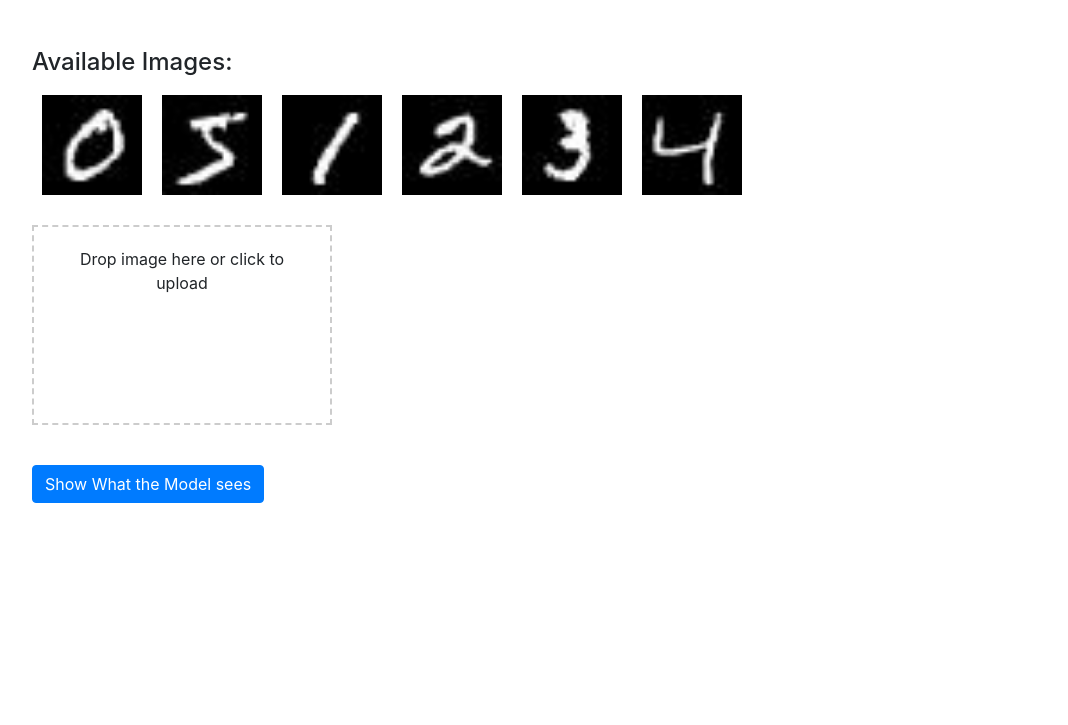
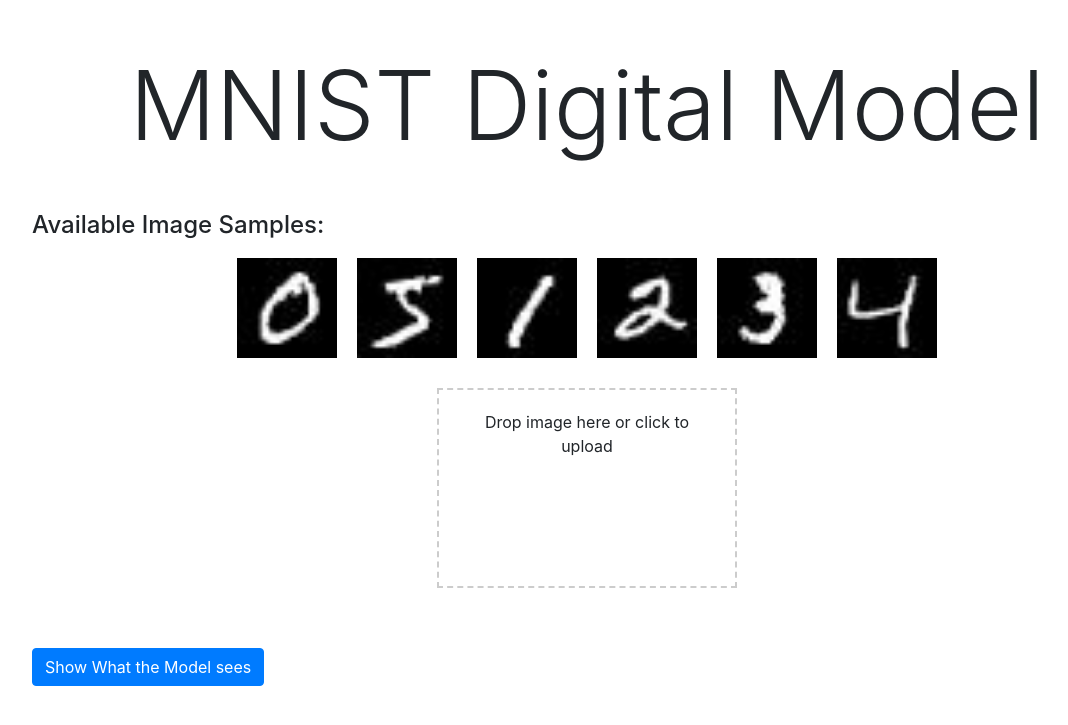
Before and after one commit to Vamonosraza/FlaskMNIST, a Flask app: page / in a window 1280 px wide. Shown: the top 725 px of the page, without its empty margins (53-1121 px from the left). Run offline with Flask 3, Linux system fonts and the light colour scheme; some libraries are stand-ins or nearby versions.

Commit message:
Enhance layout for image display and dropzone functionality in index.html

```diff
--- a/templates/index.html
+++ b/templates/index.html
@@ -6,6 +6,20 @@
     <title>MNIST Digit Recognition</title>
     <link href="https://stackpath.bootstrapcdn.com/bootstrap/4.5.2/css/bootstrap.min.css" rel="stylesheet">
     <style>
+        .image-container{
+            display: flex;
+            flex-direction: row;
+            flex-wrap: wrap;
+            justify-content: center;
+        }
+        .dropzone-container{
+            display: flex;
+            flex-direction: column;
+            align-items: center;
+            justify-content: center;
+            height: auto;
+        }
+
         #dropZone {
             width: 300px;
             height: 200px;
@@ -13,21 +27,31 @@
             text-align: center;
             padding: 20px;
             margin: 20px 0;
+            cursor: pointer;
         }
         #dropZone.dragover {
             background: #e1e1e1;
             border-color: #999;
         }
+
+        img{
+            cursor: grab;
+        }
+
         #arrayContainer {
             margin-top:20px;
             white-space: pre;
+            display: none;
         }
     </style>
 </head>
 <body>
+    <div class="container mt-5 text-center">
+        <h1 class="display-1">MNIST Digital Model</h1>
+    </div>
     <div class="container mt-5">
-        <h4>Available Images:</h4>
-        <div style="display: flex; flex-direction: row; flex-wrap: wrap;">
+        <h4>Available Image Samples:</h4>
+        <div class="image-container">
             {% for image in images %}
             <div>
                 <img src="/images/{{ image }}"
@@ -39,9 +63,11 @@
             {% endfor %}
         </div>
 
-        <div id="dropZone">
-            Drop image here or click to upload
-            <input type="file" id="fileInput" style="display: none" accept="image/*">
+        <div class="dropzone-container">
+            <div id="dropZone">
+                Drop image here or click to upload
+                <input type="file" id="fileInput" style="display: none" accept="image/*">
+            </div>
         </div>
         <div id="result" class="mt-4"></div>
         <button id="expandButton" class="btn btn-primary mt-3" onclick="toggleArray()">Show What the Model sees</button>
```
